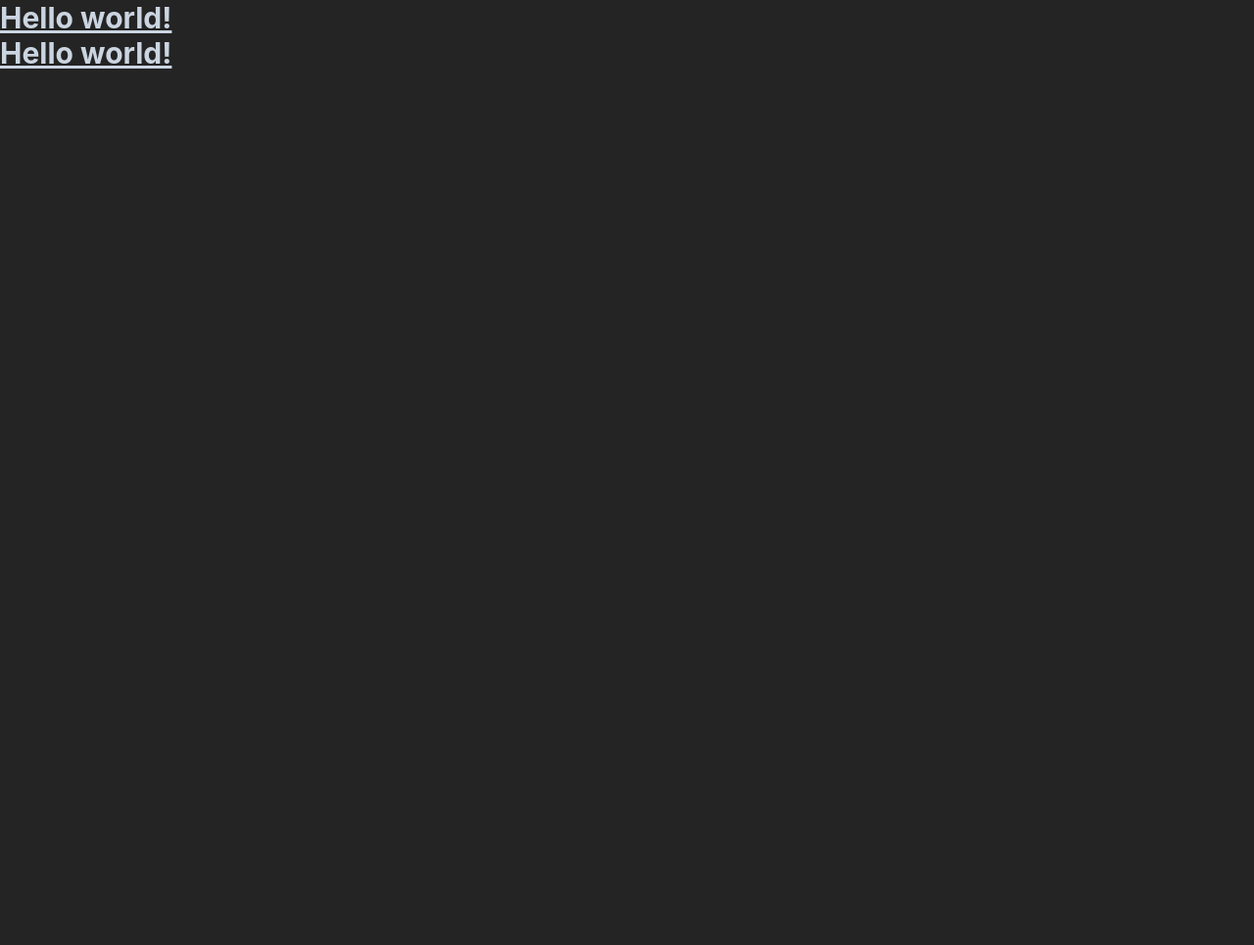
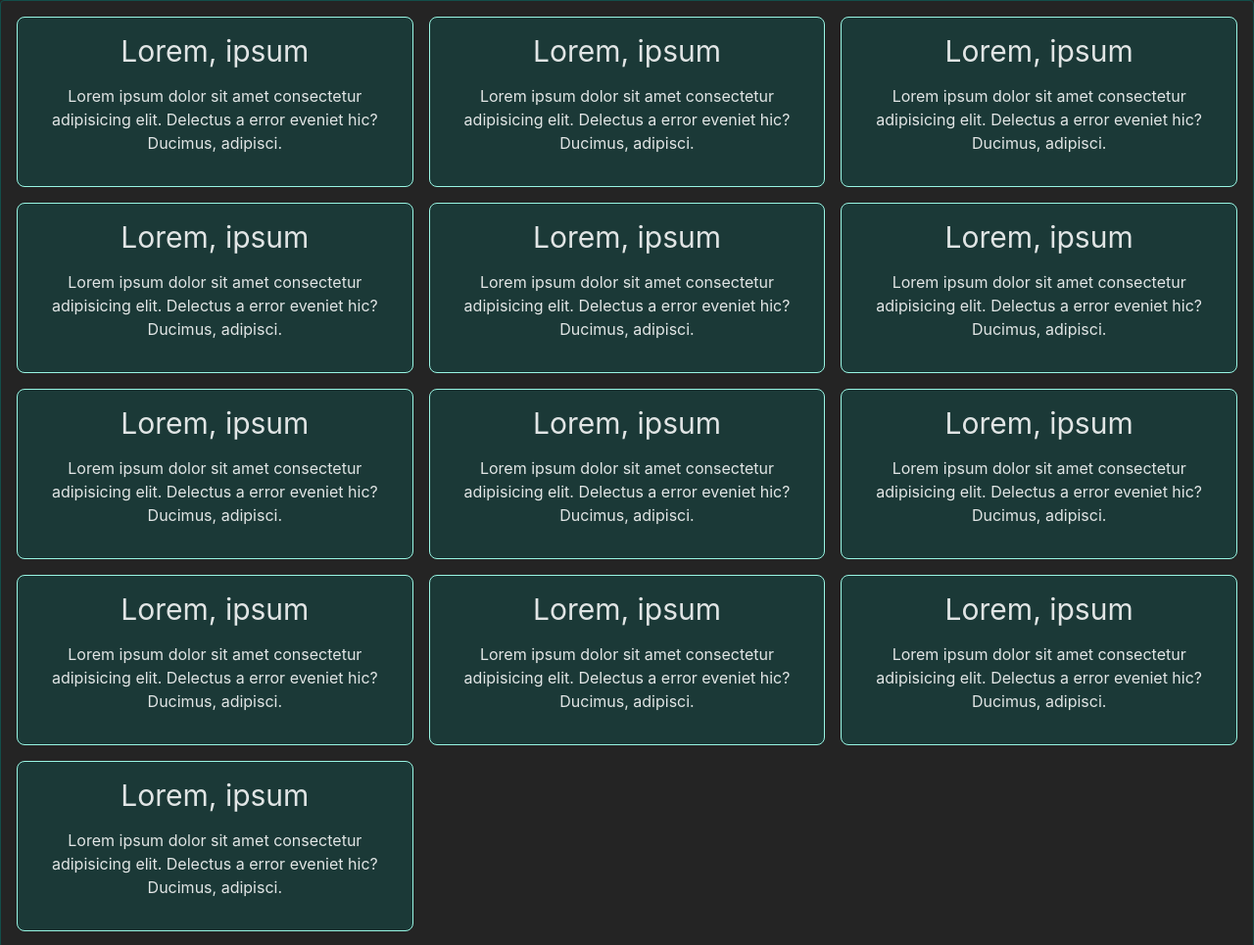
Before and after one commit to JaberChowdhury/VanillaJs_project, a website built with Vite: page index.html in a window 1280 px wide. Shown: the top 965 px of the page at 98% size. Before the commit the page ends 800 px from the top, so only its background shows below. Built offline with nearby package versions, Linux system fonts and the light colour scheme.

Commit message:
update : enhance index.html layout with grid structure and improve styling; modify package.json for Vite host support; clean up main.ts; add grid styles in style.css

```diff
--- a/index.html
+++ b/index.html
@@ -5,9 +5,100 @@
     <meta name="viewport" content="width=device-width, initial-scale=1.0" />
     <link href="/dist/main.css" rel="stylesheet" />
   </head>
-  <body>
-    <h1 class="text-slate-300 font-bold underline text-3xl">Hello world!</h1>
-    <h1 class="text-slate-300 font-bold underline text-3xl">Hello world!</h1>
+  <body class="container mx-auto">
+    <div id="root" class="grid-container">
+      <div class="border border-slate-700 rounded p-2">
+        <p class="text-3xl text-center">Lorem, ipsum</p>
+        <p class="text-center my-4">
+          Lorem ipsum dolor sit amet consectetur adipisicing elit. Delectus a
+          error eveniet hic? Ducimus, adipisci.
+        </p>
+      </div>
+      <div class="border border-slate-700 rounded p-2">
+        <p class="text-3xl text-center">Lorem, ipsum</p>
+        <p class="text-center my-4">
+          Lorem ipsum dolor sit amet consectetur adipisicing elit. Delectus a
+          error eveniet hic? Ducimus, adipisci.
+        </p>
+      </div>
+      <div class="border border-slate-700 rounded p-2">
+        <p class="text-3xl text-center">Lorem, ipsum</p>
+        <p class="text-center my-4">
+          Lorem ipsum dolor sit amet consectetur adipisicing elit. Delectus a
+          error eveniet hic? Ducimus, adipisci.
+        </p>
+      </div>
+      <div class="border border-slate-700 rounded p-2">
+        <p class="text-3xl text-center">Lorem, ipsum</p>
+        <p class="text-center my-4">
+          Lorem ipsum dolor sit amet consectetur adipisicing elit. Delectus a
+          error eveniet hic? Ducimus, adipisci.
+        </p>
+      </div>
+      <div class="border border-slate-700 rounded p-2">
+        <p class="text-3xl text-center">Lorem, ipsum</p>
+        <p class="text-center my-4">
+          Lorem ipsum dolor sit amet consectetur adipisicing elit. Delectus a
+          error eveniet hic? Ducimus, adipisci.
+        </p>
+      </div>
+      <div class="border border-slate-700 rounded p-2">
+        <p class="text-3xl text-center">Lorem, ipsum</p>
+        <p class="text-center my-4">
+          Lorem ipsum dolor sit amet consectetur adipisicing elit. Delectus a
+          error eveniet hic? Ducimus, adipisci.
+        </p>
+      </div>
+      <div class="border border-slate-700 rounded p-2">
+        <p class="text-3xl text-center">Lorem, ipsum</p>
+        <p class="text-center my-4">
+          Lorem ipsum dolor sit amet consectetur adipisicing elit. Delectus a
+          error eveniet hic? Ducimus, adipisci.
+        </p>
+      </div>
+      <div class="border border-slate-700 rounded p-2">
+        <p class="text-3xl text-center">Lorem, ipsum</p>
+        <p class="text-center my-4">
+          Lorem ipsum dolor sit amet consectetur adipisicing elit. Delectus a
+          error eveniet hic? Ducimus, adipisci.
+        </p>
+      </div>
+      <div class="border border-slate-700 rounded p-2">
+        <p class="text-3xl text-center">Lorem, ipsum</p>
+        <p class="text-center my-4">
+          Lorem ipsum dolor sit amet consectetur adipisicing elit. Delectus a
+          error eveniet hic? Ducimus, adipisci.
+        </p>
+      </div>
+      <div class="border border-slate-700 rounded p-2">
+        <p class="text-3xl text-center">Lorem, ipsum</p>
+        <p class="text-center my-4">
+          Lorem ipsum dolor sit amet consectetur adipisicing elit. Delectus a
+          error eveniet hic? Ducimus, adipisci.
+        </p>
+      </div>
+      <div class="border border-slate-700 rounded p-2">
+        <p class="text-3xl text-center">Lorem, ipsum</p>
+        <p class="text-center my-4">
+          Lorem ipsum dolor sit amet consectetur adipisicing elit. Delectus a
+          error eveniet hic? Ducimus, adipisci.
+        </p>
+      </div>
+      <div class="border border-slate-700 rounded p-2">
+        <p class="text-3xl text-center">Lorem, ipsum</p>
+        <p class="text-center my-4">
+          Lorem ipsum dolor sit amet consectetur adipisicing elit. Delectus a
+          error eveniet hic? Ducimus, adipisci.
+        </p>
+      </div>
+      <div class="border border-slate-700 rounded p-2">
+        <p class="text-3xl text-center">Lorem, ipsum</p>
+        <p class="text-center my-4">
+          Lorem ipsum dolor sit amet consectetur adipisicing elit. Delectus a
+          error eveniet hic? Ducimus, adipisci.
+        </p>
+      </div>
+    </div>
     <script type="module" src="/src/main.ts"></script>
   </body>
 </html>
--- a/package.json
+++ b/package.json
@@ -4,7 +4,7 @@
   "version": "0.0.0",
   "type": "module",
   "scripts": {
-    "dev": "vite",
+    "dev": "vite --host",
     "build": "tsc && vite build",
     "preview": "vite preview"
   },
--- a/src/main.ts
+++ b/src/main.ts
@@ -1,5 +1,19 @@
 import "./style.css";
 
-window.onload = () => {
-  console.log("Hello World");
-};
+// window.onload = () => {
+//   const root = document.getElementById("root");
+//   const html_data = [];
+//   for (let i = 0; i < 100; i++) {
+//     html_data.push(`<div class="border border-slate-700 rounded p-2">
+//         <p class="text-3xl text-center">Lorem, ipsum</p>
+//         <p class="text-center my-4">
+//           Lorem ipsum dolor sit amet consectetur adipisicing elit. Delectus a
+//           error eveniet hic? Ducimus, adipisci.
+//         </p>
+//       </div>`);
+//   }
+//   if (root) {
+//     root.innerHTML = html_data.join("");
+//   }
+//   console.log("Hello World");
+// };
--- a/src/style.css
+++ b/src/style.css
@@ -16,3 +16,19 @@
   -webkit-font-smoothing: antialiased;
   -moz-osx-font-smoothing: grayscale;
 }
+
+.grid-container {
+  display: grid;
+  grid-template-columns: repeat(auto-fit, minmax(300px, 1fr));
+  gap: 1rem;
+  padding: 1rem;
+  justify-content: center;
+  @apply border border-teal-900 rounded;
+}
+
+.grid-container > div {
+  @apply bg-teal-900/[0.5] p-4 rounded-lg border border-teal-200;
+}
+.grid-container > div:hover {
+  @apply bg-teal-900/[0.7] border-teal-100;
+}
```
